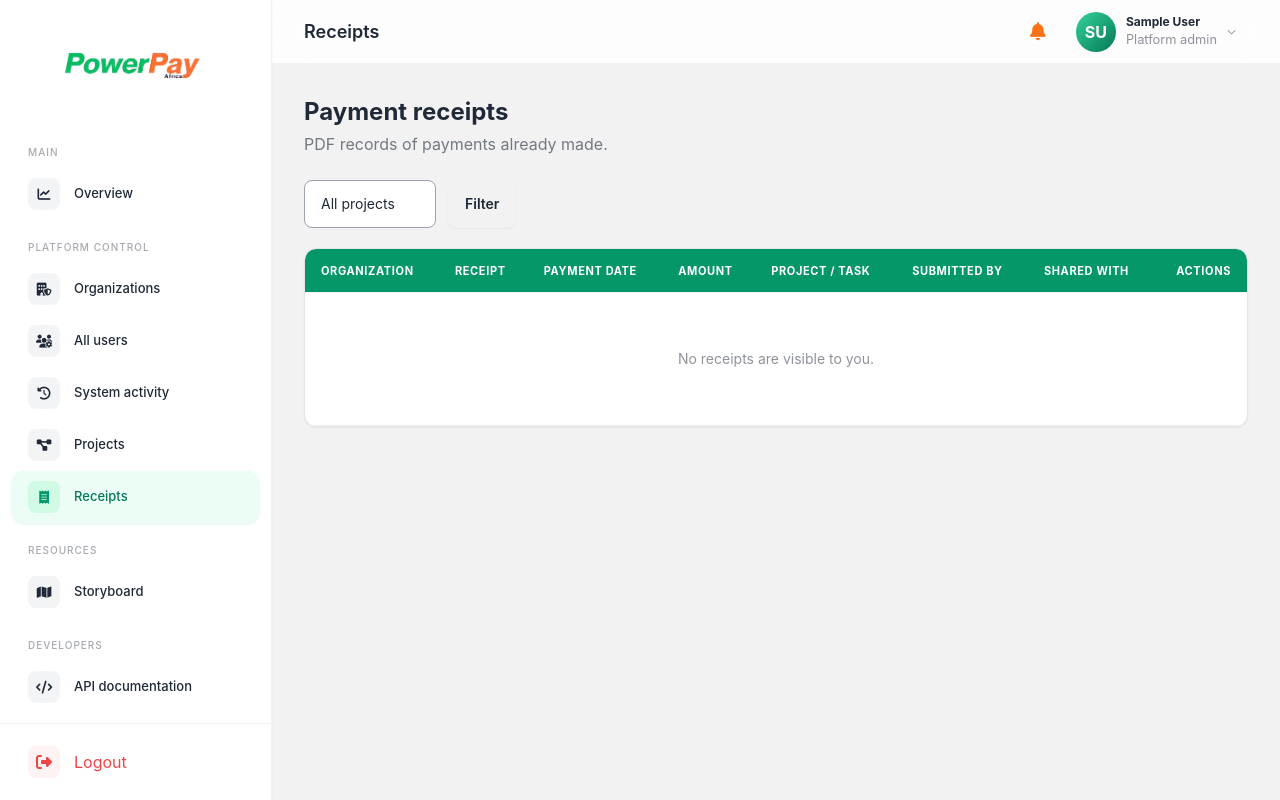
After one commit to Tarimo077/PowerpayERP, a Django app: page /receipts/ in a window 1280 px wide. The commit adds this page. Run offline with Django 5.2, Linux system fonts and the light colour scheme; the visitor is signed in with stand-in values (Sample User, id 1); data comes from the database, SQL or seed files in the repository; data that the repository does not hold is empty; parts of the project's set-up code (start-up, migrations or seed data) failed here and were passed over; some libraries are stand-ins or nearby versions.

Commit message:
added generic receipts for payment and visibility sharing

```diff
--- a/erp/admin.py
+++ b/erp/admin.py
@@ -23,6 +23,7 @@ from .models import (
     PaymentVoucherReceipt,
     Profile,
     Project,
+    Receipt,
     Task,
     Timesheet,
     TimesheetEntry,
@@ -68,6 +69,7 @@ MODELS = [
     Department,
     Profile,
     Project,
+    Receipt,
     Task,
     Timesheet,
     TimesheetEntry,
--- a/erp/forms.py
+++ b/erp/forms.py
@@ -27,6 +27,7 @@ from .models import (
     PaymentVoucherLine,
     Profile,
     Project,
+    Receipt,
     Task,
     Timesheet,
     TimesheetEntry,
@@ -361,6 +362,70 @@ class ProjectForm(StyledForm, forms.ModelForm):
                 "Project manager belongs to another organization.",
             )
         return cleaned_data
+
+
+class ReceiptForm(StyledForm, forms.ModelForm):
+    shared_with = forms.ModelMultipleChoiceField(
+        queryset=Profile.objects.none(),
+        required=False,
+        widget=forms.CheckboxSelectMultiple,
+        label="Share visibility with",
+        help_text="Selected employees can view and download this receipt.",
+    )
+
+    class Meta:
+        model = Receipt
+        fields = [
+            "title",
+            "payment_date",
+            "vendor",
+            "amount",
+            "currency",
+            "project",
+            "task",
+            "notes",
+            "file",
+            "shared_with",
+        ]
+        widgets = {
+            "payment_date": forms.DateInput(attrs={"type": "date"}),
+            "notes": forms.Textarea(attrs={"rows": 3}),
+            "file": forms.FileInput(attrs={"accept": "application/pdf,.pdf"}),
+        }
+
+    def __init__(self, *args, organization=None, owner=None, **kwargs):
+        super().__init__(*args, **kwargs)
+        self.organization = organization
+        self.owner = owner
+        self.fields["project"].queryset = Project.objects.filter(
+            organization=organization
+        )
+        tasks = Task.objects.filter(organization=organization)
+        if owner and owner.role not in {"admin", "manager"}:
+            tasks = tasks.filter(Q(assigned_to=owner) | Q(created_by=owner.user))
+        self.fields["task"].queryset = tasks.distinct()
+        self.fields["project"].required = False
+        self.fields["task"].required = False
+        self.fields["project"].empty_label = "No project"
+        self.fields["task"].empty_label = "No task"
+        self.fields["shared_with"].queryset = Profile.objects.filter(
+            organization=organization,
+            user__is_active=True,
+        ).exclude(pk=getattr(owner, "pk", None)).select_related("user")
+        self.fields["file"].help_text = "PDF only, maximum 10 MB."
+
+    def clean_file(self):
+        upload = self.cleaned_data.get("file")
+        if not upload:
+            return upload
+        if Path(upload.name).suffix.lower() != ".pdf":
+            raise forms.ValidationError("Receipts must be uploaded as PDF files.")
+        if getattr(upload, "content_type", "") not in {
+            "application/pdf",
+            "application/x-pdf",
+        }:
+            raise forms.ValidationError("Receipts must use the PDF content type.")
+        return validate_business_upload(upload)
 
 
 class TaskStatusForm(StyledForm, forms.Form):
--- a/erp/urls.py
+++ b/erp/urls.py
@@ -88,6 +88,10 @@ urlpatterns = [
     path("projects/", views.projects, name="projects"),
     path("projects/new/", views.project_create, name="project_create"),
     path("projects/<int:pk>/edit/", views.project_edit, name="project_edit"),
+    path("receipts/", views.receipts, name="receipts"),
+    path("receipts/new/", views.receipt_create, name="receipt_create"),
+    path("receipts/<int:pk>/edit/", views.receipt_edit, name="receipt_edit"),
+    path("receipts/<int:pk>/download/", views.receipt_download, name="receipt_download"),
     path("tasks/", views.tasks, name="tasks"),
     path("tasks/new/", views.task_create, name="task_create"),
     path("tasks/<int:pk>/", views.task_detail, name="task_detail"),
--- a/erp/views.py
+++ b/erp/views.py
@@ -811,6 +811,163 @@ def project_edit(request, pk):
         request,
         "erp/form.html",
         {"form": form, "title": "Edit project", "submit": "Save changes"},
+    )
+
+
+def _visible_receipts(user):
+    queryset = Receipt.objects.select_related(
+        "organization",
+        "uploaded_by__user",
+        "project",
+        "task",
+    ).prefetch_related("shared_with__user")
+    if user.is_superuser:
+        return queryset
+    profile = getattr(user, "profile", None)
+    if not profile or not profile.organization_id:
+        return queryset.none()
+    queryset = queryset.filter(organization=profile.organization)
+    if profile.role == "admin":
+        return queryset
+    return queryset.filter(Q(uploaded_by=profile) | Q(shared_with=profile)).distinct()
+
+
+@login_required
+def receipts(request):
+    queryset = _visible_receipts(request.user)
+    project = request.GET.get("project", "")
+    if project:
+        queryset = queryset.filter(project_id=project)
+    profile = getattr(request.user, "profile", None)
+    projects_queryset = Project.objects.all()
+    if not request.user.is_superuser:
+        projects_queryset = projects_queryset.filter(organization=profile.organization)
+    return render(
+        request,
+        "erp/receipt_list.html",
+        {"receipts": queryset, "projects": projects_queryset},
+    )
+
+
+@login_required
+@transaction.atomic
+def receipt_create(request):
+    profile = _profile(request)
+    receipt = Receipt(
+        organization=profile.organization,
+        uploaded_by=profile,
+    )
+    form = ReceiptForm(
+        request.POST or None,
+        request.FILES or None,
+        instance=receipt,
+        organization=profile.organization,
+        owner=profile,
+    )
+    if request.method == "POST" and form.is_valid():
+        receipt = form.save(False)
+        receipt.organization = profile.organization
+        receipt.uploaded_by = profile
+        receipt.full_clean()
+        receipt.save()
+        form.save_m2m()
+        admin_users = User.objects.filter(
+            profile__organization=profile.organization,
+            profile__role="admin",
+            is_active=True,
+        ).exclude(pk=request.user.pk)
+        Notification.objects.bulk_create(
+            [
+                Notification(
+                    user=admin,
+                    title="Receipt submitted",
+                    message=f"{profile} submitted {receipt.title}.",
+                    url="/receipts/",
+                )
+                for admin in admin_users
+            ]
+        )
+        shared_users = receipt.shared_with.exclude(user=request.user).select_related(
+            "user"
+        )
+        Notification.objects.bulk_create(
+            [
+                Notification(
+                    user=shared.user,
+                    title="Receipt shared with you",
+                    message=f"{profile} shared {receipt.title} with you.",
+                    url="/receipts/",
+                )
+                for shared in shared_users
+            ]
+        )
+        _audit(request, "receipt_submitted", receipt)
+        messages.success(request, "Receipt submitted successfully.")
+        return redirect(
+            "receipt_create" if request.POST.get("_add_another") else "receipts"
+        )
+    return render(
+        request,
+        "erp/form.html",
+        {"form": form, "title": "Add receipt", "submit": "Submit receipt"},
+    )
+
+
+@login_required
+@transaction.atomic
+def receipt_edit(request, pk):
+    profile = _profile(request)
+    receipt = get_object_or_404(
+        Receipt.objects.select_for_update(),
+        pk=pk,
+        organization=profile.organization,
+        uploaded_by=profile,
+    )
+    previous_shared_ids = set(receipt.shared_with.values_list("pk", flat=True))
+    form = ReceiptForm(
+        request.POST or None,
+        request.FILES or None,
+        instance=receipt,
+        organization=profile.organization,
+        owner=profile,
+    )
+    if request.method == "POST" and form.is_valid():
+        receipt = form.save(False)
+        receipt.organization = profile.organization
+        receipt.uploaded_by = profile
+        receipt.full_clean()
+        receipt.save()
+        form.save_m2m()
+        newly_shared = receipt.shared_with.exclude(pk__in=previous_shared_ids)
+        Notification.objects.bulk_create(
+            [
+                Notification(
+                    user=shared.user,
+                    title="Receipt shared with you",
+                    message=f"{profile} shared {receipt.title} with you.",
+                    url="/receipts/",
+                )
+                for shared in newly_shared.select_related("user")
+            ]
+        )
+        _audit(request, "receipt_updated", receipt)
+        messages.success(request, "Receipt and sharing visibility updated.")
+        return redirect("receipts")
+    return render(
+        request,
+        "erp/form.html",
+        {"form": form, "title": "Edit receipt", "submit": "Save changes"},
+    )
+
+
+@login_required
+def receipt_download(request, pk):
+    receipt = get_object_or_404(_visible_receipts(request.user), pk=pk)
+    return FileResponse(
+        receipt.file.open("rb"),
+        as_attachment=True,
+        filename=receipt.file.name.rsplit("/", 1)[-1],
+        content_type="application/pdf",
     )
 
 
--- a/templates/base.html
+++ b/templates/base.html
@@ -319,7 +319,7 @@
           {% if user.is_superuser %}<p class="px-4 pt-5 pb-2 text-[10px] uppercase tracking-widest text-base-content/40">Platform control</p><a href="{% url 'platform_organizations' %}"
    class="side-link flex items-center gap-3.5 px-4 py-2.5 rounded-xl {% if '/platform/organizations/' in request.path %}active{% endif %}"><span class="nav-icon w-8 h-8 rounded-lg grid place-items-center"><i class="fa-solid fa-building-shield"></i></span>Organizations</a><a href="{% url 'platform_users' %}"
    class="side-link flex items-center gap-3.5 px-4 py-2.5 rounded-xl {% if '/platform/users/' in request.path %}active{% endif %}"><span class="nav-icon w-8 h-8 rounded-lg grid place-items-center"><i class="fa-solid fa-users-gear"></i></span>All users</a><a href="{% url 'platform_activity' %}"
-   class="side-link flex items-center gap-3.5 px-4 py-2.5 rounded-xl {% if '/platform/activity/' in request.path %}active{% endif %}"><span class="nav-icon w-8 h-8 rounded-lg grid place-items-center"><i class="fa-solid fa-clock-rotate-left"></i></span>System activity</a><a href="{% url 'projects' %}" class="side-link flex items-center gap-3.5 px-4 py-2.5 rounded-xl {% if '/projects/' in request.path %}active{% endif %}"><span class="nav-icon w-8 h-8 rounded-lg grid place-items-center"><i class="fa-solid fa-diagram-project"></i></span>Projects</a><p class="px-4 pt-5 pb-2 text-[10px] uppercase tracking-widest text-base-content/40">Resources</p><a href="{% url 'storyboard' %}"
+   class="side-link flex items-center gap-3.5 px-4 py-2.5 rounded-xl {% if '/platform/activity/' in request.path %}active{% endif %}"><span class="nav-icon w-8 h-8 rounded-lg grid place-items-center"><i class="fa-solid fa-clock-rotate-left"></i></span>System activity</a><a href="{% url 'projects' %}" class="side-link flex items-center gap-3.5 px-4 py-2.5 rounded-xl {% if '/projects/' in request.path %}active{% endif %}"><span class="nav-icon w-8 h-8 rounded-lg grid place-items-center"><i class="fa-solid fa-diagram-project"></i></span>Projects</a><a href="{% url 'receipts' %}" class="side-link flex items-center gap-3.5 px-4 py-2.5 rounded-xl {% if '/receipts/' in request.path %}active{% endif %}"><span class="nav-icon w-8 h-8 rounded-lg grid place-items-center"><i class="fa-solid fa-receipt"></i></span>Receipts</a><p class="px-4 pt-5 pb-2 text-[10px] uppercase tracking-widest text-base-content/40">Resources</p><a href="{% url 'storyboard' %}"
    class="side-link flex items-center gap-3.5 px-4 py-2.5 rounded-xl {% if '/storyboard/' in request.path %}active{% endif %}"><span class="nav-icon w-8 h-8 rounded-lg grid place-items-center"><i class="fa-solid fa-map"></i></span>Storyboard</a>{% endif %}
           {% if not user.is_superuser %}
             <p class="px-4 pt-5 pb-2 text-[10px] uppercase tracking-widest text-base-content/40">Work</p><a href="{% url 'chats' %}"
@@ -328,7 +328,7 @@
    class="side-link flex items-center gap-3.5 px-4 py-2.5 rounded-xl {% if '/timesheets/' in request.path %}active{% endif %}"><span class="nav-icon w-8 h-8 rounded-lg grid place-items-center"><i class="fa-regular fa-clock"></i></span>Timesheets</a><a href="{% url 'leave_dashboard' %}"
    class="side-link flex items-center gap-3.5 px-4 py-2.5 rounded-xl {% if '/leave/' in request.path %}active{% endif %}"><span class="nav-icon w-8 h-8 rounded-lg grid place-items-center"><i class="fa-solid fa-umbrella-beach"></i></span>Leave</a><a href="{% url 'item_requests' %}"
    class="side-link flex items-center gap-3.5 px-4 py-2.5 rounded-xl {% if '/item-requests/' in request.path %}active{% endif %}"><span class="nav-icon w-8 h-8 rounded-lg grid place-items-center"><i class="fa-solid fa-basket-shopping"></i></span>Item requests</a><a href="{% url 'payment_vouchers' %}"
-   class="side-link flex items-center gap-3.5 px-4 py-2.5 rounded-xl {% if '/payment-vouchers/' in request.path %}active{% endif %}"><span class="nav-icon w-8 h-8 rounded-lg grid place-items-center"><i class="fa-solid fa-money-check-dollar"></i></span>Payment vouchers</a>
+   class="side-link flex items-center gap-3.5 px-4 py-2.5 rounded-xl {% if '/payment-vouchers/' in request.path %}active{% endif %}"><span class="nav-icon w-8 h-8 rounded-lg grid place-items-center"><i class="fa-solid fa-money-check-dollar"></i></span>Payment vouchers</a><a href="{% url 'receipts' %}" class="side-link flex items-center gap-3.5 px-4 py-2.5 rounded-xl {% if '/receipts/' in request.path %}active{% endif %}"><span class="nav-icon w-8 h-8 rounded-lg grid place-items-center"><i class="fa-solid fa-receipt"></i></span>Receipts</a>
             {% if current_profile.role != 'employee' %}
               <a href="{% url 'employees' %}"
                  class="side-link flex items-center gap-3.5 px-4 py-2.5 rounded-xl {% if '/employees/' in request.path %}active{% endif %}"><span class="nav-icon w-8 h-8 rounded-lg grid place-items-center"><i class="fa-solid fa-users"></i></span>Employees</a>
--- /dev/null
+++ b/templates/erp/receipt_list.html
@@ -0,0 +1,55 @@
+{% extends 'base.html' %}
+{% block page_title %}Receipts{% endblock %}
+{% block content %}
+  <div class="flex flex-wrap items-center justify-between gap-4 mb-6">
+    <div>
+      <h2 class="text-2xl font-bold">Payment receipts</h2>
+      <p class="opacity-60 mt-1">PDF records of payments already made.</p>
+    </div>
+    {% if not user.is_superuser %}
+      <a href="{% url 'receipt_create' %}"
+         class="btn btn-primary text-white"
+         data-modal
+         data-modal-title="Add receipt"><i class="fa-solid fa-plus"></i> Add receipt</a>
+    {% endif %}
+  </div>
+  <form method="get" class="flex flex-wrap gap-3 mb-5">
+    <select name="project" class="select select-bordered">
+      <option value="">All projects</option>
+      {% for project in projects %}<option value="{{ project.pk }}" {% if request.GET.project == project.pk|stringformat:'s' %}selected{% endif %}>{{ project }}</option>{% endfor %}
+    </select>
+    <button class="btn">Filter</button>
+  </form>
+  <section class="overflow-x-auto bg-base-100 shadow-sm rounded-xl border border-base-300">
+    <table class="table">
+      <thead>
+        <tr>
+          {% if user.is_superuser %}<th>Organization</th>{% endif %}
+          <th>Receipt</th>
+          <th>Payment date</th>
+          <th>Amount</th>
+          <th>Project / task</th>
+          <th>Submitted by</th>
+          <th>Shared with</th>
+          <th class="text-right">Actions</th>
+        </tr>
+      </thead>
+      <tbody>
+        {% for receipt in receipts %}
+          <tr class="hover">
+            {% if user.is_superuser %}<td>{{ receipt.organization }}</td>{% endif %}
+            <td><div class="font-semibold">{{ receipt.title }}</div><div class="text-xs opacity-55">{{ receipt.vendor|default:'Vendor not specified' }}</div></td>
+            <td>{{ receipt.payment_date }}</td>
+            <td>{% if receipt.amount %}{{ receipt.currency }} {{ receipt.amount|floatformat:2 }}{% else %}—{% endif %}</td>
+            <td><div>{{ receipt.project|default:'No project' }}</div><div class="text-xs opacity-55">{{ receipt.task|default:'No task' }}</div></td>
+            <td>{{ receipt.uploaded_by }}</td>
+            <td><div class="flex flex-wrap gap-1">{% for employee in receipt.shared_with.all %}<span class="badge badge-ghost badge-sm">{{ employee }}</span>{% empty %}<span class="opacity-50">Private</span>{% endfor %}</div></td>
+            <td class="text-right"><div class="flex flex-wrap justify-end gap-3"><a href="{% url 'receipt_download' receipt.pk %}" class="btn btn-sm btn-outline border-orange-500 text-orange-600 hover:bg-orange-500 hover:text-white"><i class="fa-solid fa-file-pdf"></i> PDF</a>{% if current_profile and receipt.uploaded_by_id == current_profile.id %}<a href="{% url 'receipt_edit' receipt.pk %}" class="btn btn-sm btn-primary text-white" data-modal data-modal-title="Edit receipt sharing">Edit / share</a>{% endif %}</div></td>
+          </tr>
+        {% empty %}
+          <tr><td colspan="8" class="text-center py-14 opacity-50">No receipts are visible to you.</td></tr>
+        {% endfor %}
+      </tbody>
+    </table>
+  </section>
+{% endblock %}
```
Also changed, not shown: erp/models.py (+50 -0 lines), erp/tests.py (+129 -0 lines), erp/migrations/0016_receipt.py (added).
